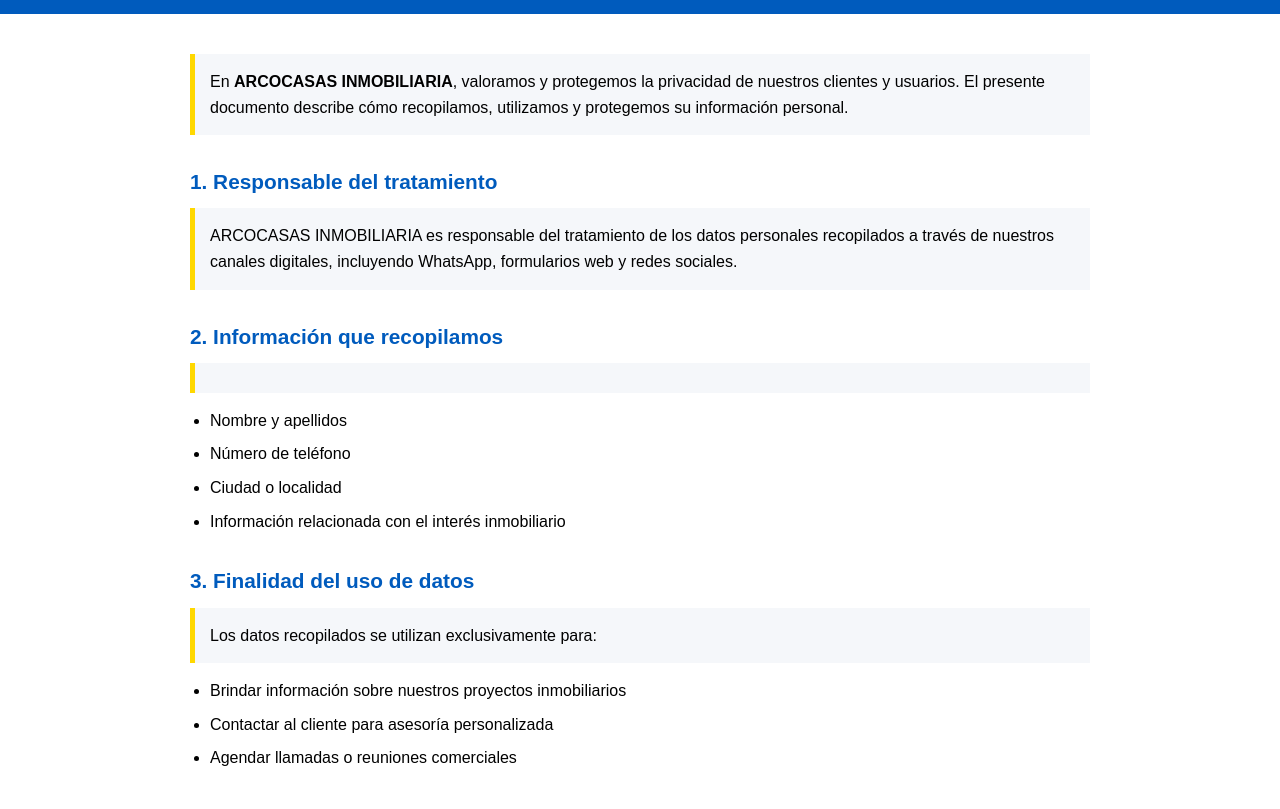
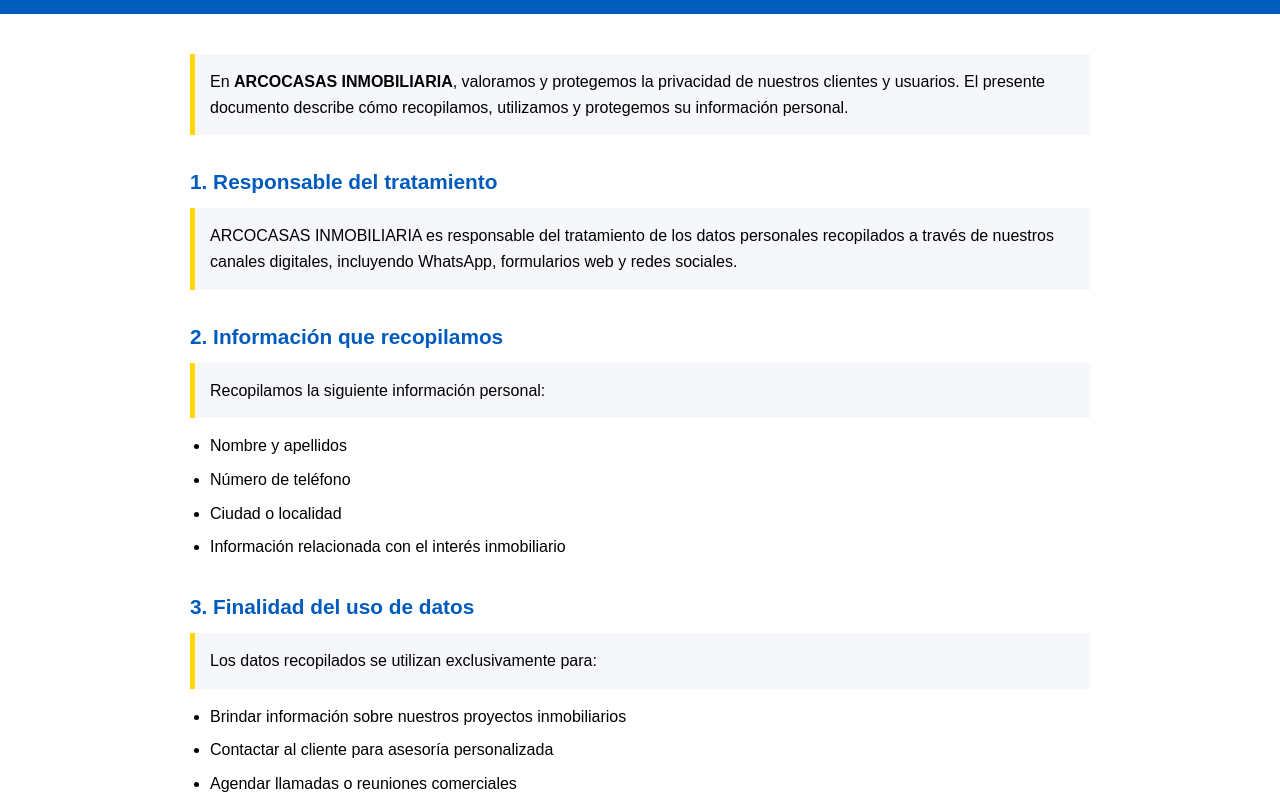
Before and after one commit to pieromiI722/politica-privacidad, a plain HTML site: page index.html in a window 1280 px wide. Shown: the part 124-933 px from the top of the page. Drawn offline with Linux system fonts and the light colour scheme.

Commit message:
Update index.html

```diff
--- a/index.html
+++ b/index.html
@@ -41,23 +41,25 @@
 
             <h2>2. Información que recopilamos</h2>
             <p class="intro">
-                <ul>
+                Recopilamos la siguiente información personal:
+            </p>
+            <ul class="intro-list">
                     <li>Nombre y apellidos</li>
                     <li>Número de teléfono</li>
                     <li>Ciudad o localidad</li>
                     <li>Información relacionada con el interés inmobiliario</li>
                 </ul>
-            </p>
+
 
             <h2>3. Finalidad del uso de datos</h2>
             <p class="intro">
                 Los datos recopilados se utilizan exclusivamente para:
-                <ul>
+            </p>
+            <ul class="intro-list">
                     <li>Brindar información sobre nuestros proyectos inmobiliarios</li>
                     <li>Contactar al cliente para asesoría personalizada</li>
                     <li>Agendar llamadas o reuniones comerciales</li>
-                </ul>
-            </p>
+            </ul>
 
             <h2>4. Confidencialidad y seguridad</h2>
             <p class="intro">
```
